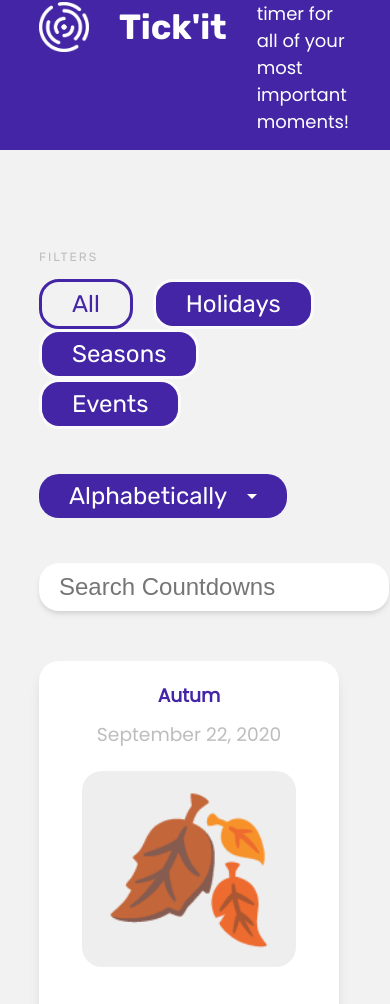
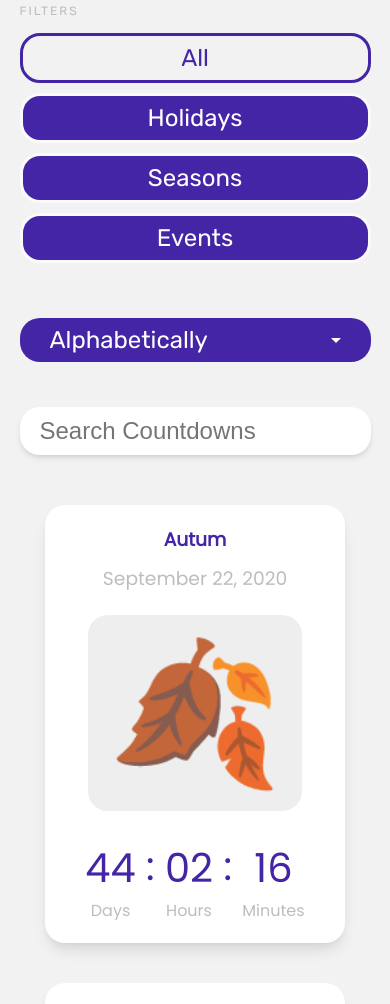
Before and after one commit to tyler-morales/countdown, a Vue app: page / in a window 390 px wide. Shown: the part 96-1100 px from the top of the page. Built offline with nearby package versions, Linux system fonts and the light colour scheme.

Commit message:
📱 Make site responsive

```diff
--- a/src/App.vue
+++ b/src/App.vue
@@ -28,5 +28,10 @@ export default {
   width: 80vw;
   margin: 0 auto;
   margin-top: 100px;
+
+  @include breakpoint(sm) {
+    margin: 20px auto;
+    width: 90vw;
+  }
 }
 </style>
--- a/src/components/CardContainer.vue
+++ b/src/components/CardContainer.vue
@@ -141,5 +141,10 @@ export default {
   flex-wrap: wrap;
   gap: 84px;
   margin-top: 50px;
+  justify-content: center;
+
+  @include breakpoint(sm) {
+    gap: 40px;
+  }
 }
 </style>
--- a/src/components/CountdownCard.vue
+++ b/src/components/CountdownCard.vue
@@ -37,7 +37,6 @@ export default {
   text-align: center;
   font-weight: 400;
   box-shadow: var(--shadow-lg);
-  // width: min-content;
   width: 300px;
   padding: 20px 30px;
   border-radius: 20px;
--- a/src/components/Dropdown.vue
+++ b/src/components/Dropdown.vue
@@ -57,6 +57,10 @@ export default {
   display: inline-flex;
   flex-direction: column;
   position: relative;
+
+  @include breakpoint(sm) {
+    width: 100%;
+  }
 }
 
 /*  Box with current selection e.g. <select/>  */
--- a/src/components/FilterBtn.vue
+++ b/src/components/FilterBtn.vue
@@ -50,8 +50,10 @@ button {
   margin-right: 20px;
   border: 3px solid #fafafa;
 
-  // &:hover {
-  //   transform: translateY(-1px);
-  // }
+  @include breakpoint(sm) {
+    width: 100%;
+    margin-right: 0;
+    margin-bottom: 10px;
+  }
 }
 </style>
--- a/src/components/Header.vue
+++ b/src/components/Header.vue
@@ -42,6 +42,10 @@ header {
     span {
       font-family: var(--body-text);
       font-size: 18px;
+
+      @include breakpoint(sm) {
+        display: none;
+      }
     }
   }
 }
--- a/src/styles/01_abstracts.scss
+++ b/src/styles/01_abstracts.scss
@@ -13,3 +13,26 @@
   --body-text: 'Poppins', sans-serif;
   --header-text: 'Rubik', sans-serif;
 }
+
+// mixins
+@mixin breakpoint($class) {
+  @if $class == xs {
+    @media (max-width: 500px) { @content; }
+  }
+
+  @else if $class == sm {
+    @media (max-width: 600px) { @content; }
+  }
+
+  @else if $class == md {
+    @media (max-width: 992px) { @content; }
+  }
+
+  @else if $class == lg {
+    @media (max-width: 1200px) { @content; }
+  }
+
+  @else {
+    @warn "Breakpoint mixin supports: xs, sm, md, lg";
+  }
+}
```
